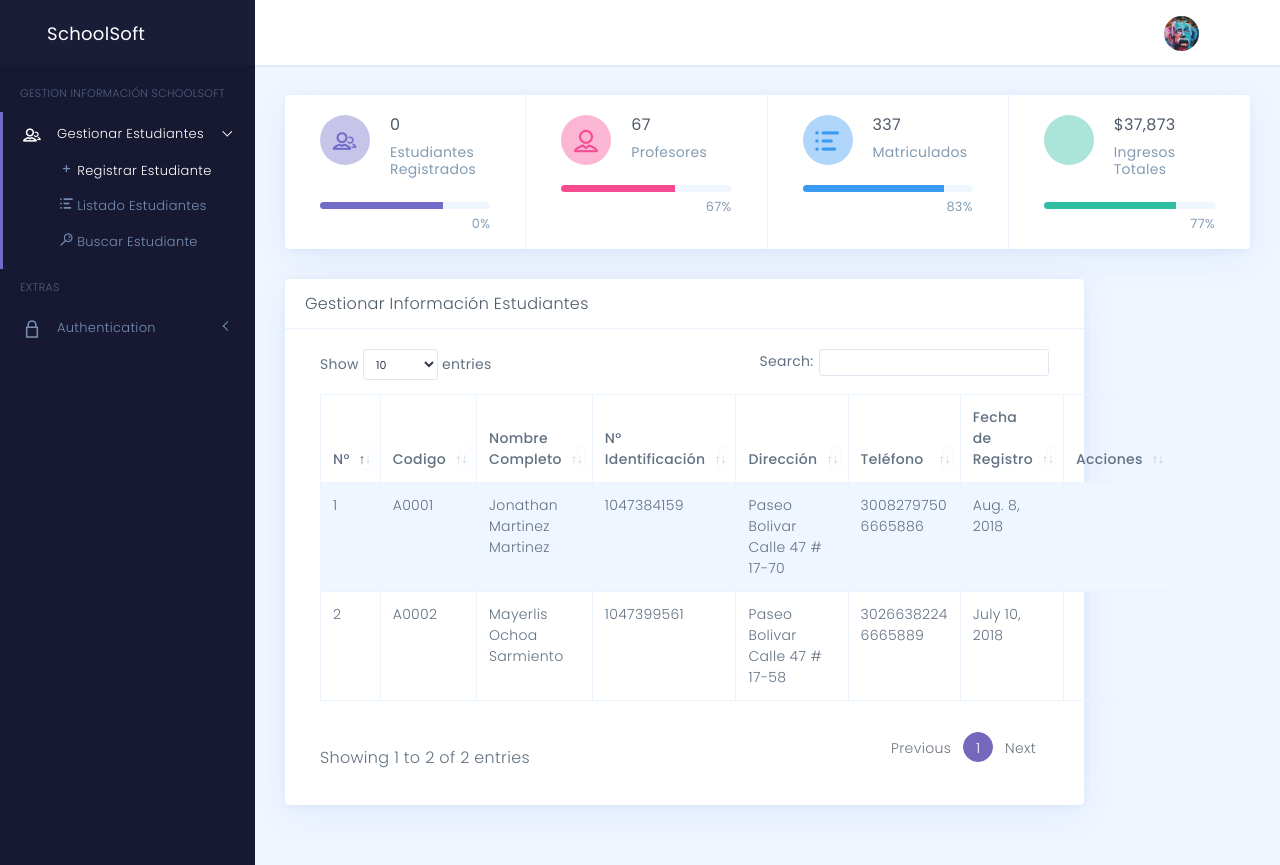
After one commit to Tathan1047/SchoolSoft, a Django app: template school/template/student/list_students.html in a window 1280 px wide. The commit adds this page. Run offline with Django 3.2, Linux system fonts and the light colour scheme; the template is opened without the code that fills it: values that come from a table or form of the project are taken from there, others are empty; data comes from the database, SQL or seed files in the repository; both versions use the stored data as it was after the commit; parts of the project's set-up code (start-up, migrations or seed data) failed here and were passed over; some libraries are stand-ins or nearby versions; some web fonts are replaced.

Commit message:
Add List Student dinamic

```diff
--- a/school/apps/student/models.py
+++ b/school/apps/student/models.py
@@ -28,7 +28,7 @@ class Student (models.Model):
     document_type = models.ForeignKey(Documenttype, on_delete=models.CASCADE)
     number_document=models.CharField(max_length=30)
     gender=models.CharField(choices=(("Masculino","Masculino"),("Femenino","Femenino")),max_length=30)
-    birthday=models.DateField
+    birthday=models.DateField()
     city= models.ForeignKey(City, on_delete=models.CASCADE)
     address=models.CharField(max_length=60)
     neighborhood=models.CharField(max_length=50)
--- a/school/apps/student/urls.py
+++ b/school/apps/student/urls.py
@@ -1,8 +1,9 @@
 from django.conf.urls import url
-from apps.student.views import InicioTemplateView, RegisterpaymentsCreateView
+from apps.student.views import InicioTemplateView, RegisterpaymentsCreateView, StudentListView
 
 
 urlpatterns = [
     url(r'^$', InicioTemplateView.as_view(), name="inicio"),
     url(r'^registerpayments/$', RegisterpaymentsCreateView.as_view(), name="registerpayments"),
+    url(r'^liststudents/$', StudentListView.as_view(), name="liststudents")
 ]
--- a/school/template/base.html
+++ b/school/template/base.html
@@ -177,7 +177,7 @@
 											<div class="icon-rounded icon-rounded-primary float-left m-r-20">
 												<i class="icon dripicons-user-group"></i>
 											</div>
-											<h5 class="card-title m-b-5 counter" data-count="100">0</h5>
+											<h5 class="card-title m-b-5 counter" data-count="{{ total_students }}">0</h5>
 											<h6 class="text-muted m-t-10">
 												Estudiantes Registrados
 											</h6>
@@ -185,7 +185,7 @@
 												<div class="progress-bar bg-primary" role="progressbar" style="" aria-valuenow="72" aria-valuemin="0" aria-valuemax="100"></div>
 											</div>
 
-											<small class="text-muted float-right m-t-5 mb-3 counter append-percent" data-count="72">
+											<small class="text-muted float-right m-t-5 mb-3 counter append-percent" data-count="{{ total_students }}">
 												0
 											</small>
 										</div>
@@ -193,7 +193,7 @@
 									<div class="col-md-12 col-lg-6 col-xl-3">
 										<div class="card-body">
 											<div class="icon-rounded icon-rounded-accent float-left m-r-20">
-												<i class="icon dripicons-user"></i>
+						    						<i class="icon dripicons-user"></i>
 											</div>
 											<h5 class="card-title m-b-5 counter" data-count="67">0</h5>
 											<h6 class="text-muted m-t-10">
@@ -277,6 +277,17 @@
 <script src="{% static '/assets/vendor/metismenu/dist/metisMenu.js'%}"></script>
 <script src="{% static '/assets/vendor/switchery-npm/index.js'%}"></script>
 <script src="{% static '/assets/vendor/malihu-custom-scrollbar-plugin/jquery.mCustomScrollbar.concat.min.js'%}"></script>
+<!-- ================== GLOBAL APP SCRIPTS ==================-->
+<script src="{% static 'assets/js/global/app.js'%}"></script>
+<!-- ================== PAGE LEVEL SCRIPTS ==================-->
+<script src="{% static '/assets/js/components/countUp-init.js'%}"></script>
+<script src="{% static '/assets/js/cards/counter-group.js'%}"></script>
+<script src="{% static '/assets/js/cards/recent-transactions.js'%}"></script>
+<script src="{% static '/assets/js/cards/monthly-budget.js'%}"></script>
+<script src="{% static 'assets/js/cards/users-chart.js'%}"></script>
+<script src="{% static '/assets/js/cards/bounce-rate-chart.js'%}"></script>
+<script src="{% static '/assets/js/cards/session-duration-chart.js'%}"></script>
+
 <!-- ================== PAGE LEVEL VENDOR SCRIPTS ==================-->
 <script src="{% static '/assets/vendor/countup.js/dist/countUp.min.js'%}"></script>
 <script src="{% static '/assets/vendor/chart.js/dist/Chart.bundle.min.js'%}"></script>
@@ -287,16 +298,9 @@
 <script src="{% static '/assets/vendor/flot.curvedlines/curvedLines.js'%}"></script>
 <script src="{% static '/assets/vendor/datatables.net/js/jquery.dataTables.js'%}"></script>
 <script src="{% static '/assets/vendor/datatables.net-bs4/js/dataTables.bootstrap4.js'%}"></script>
-<!-- ================== GLOBAL APP SCRIPTS ==================-->
-<script src="{% static 'assets/js/global/app.js'%}"></script>
-<!-- ================== PAGE LEVEL SCRIPTS ==================-->
-<script src="{% static '/assets/js/components/countUp-init.js'%}"></script>
-<script src="{% static '/assets/js/cards/counter-group.js'%}"></script>
-<script src="{% static '/assets/js/cards/recent-transactions.js'%}"></script>
-<script src="{% static '/assets/js/cards/monthly-budget.js'%}"></script>
-<script src="{% static 'assets/js/cards/users-chart.js'%}"></script>
-<script src="{% static '/assets/js/cards/bounce-rate-chart.js'%}"></script>
-<script src="{% static '/assets/js/cards/session-duration-chart.js'%}"></script>
+
+<script src="{% static '/assets/js/global/app.js' %}"></script>
+<script src="{% static '/assets/js/components/datatables-init.js' %}"></script>
 <script> (function(i, s, o, g, r, a, m) {
 i['GoogleAnalyticsObject'] = r;
 i[r] = i[r] || function() {
--- /dev/null
+++ b/school/template/student/list_students.html
@@ -0,0 +1,33 @@
+{% extends "base.html" %}
+{% block title %}Listado| Estudiantes {% endblock %}
+{% block TitleForm %}Gestionar Información Estudiantes{% endblock %}
+{% block content %}
+<table id="bs4-table" class="table table-striped table-bordered" style="width:100%">
+            <thead>
+            <tr>
+                <th>N°</th>
+                <th>Codigo</th>
+                <th>Nombre Completo</th>
+                <th>N° Identificación</th>
+                <th>Dirección</th>
+                <th>Teléfono</th>
+                <th>Fecha de Registro</th>
+                <th>Acciones</th>
+            </tr>
+            </thead>
+            <tbody>
+            {% for student in students %}
+                <tr>
+                    <td>{{ forloop.counter }}</td>
+                    <td>{{ student.code_student }}</td>
+                    <td>{{ student.name_student }}  {{ student.lastname_student }}</td>
+                    <td>{{ student.number_document }}</td>
+                    <td>{{ student.address }}</td>
+                    <td>{{ student.cellphone_number }} {{ student.number_telephone }}</td>
+                    <td>{{ student.register_date }}</td>
+                    <td></td>
+                </tr>
+            {% endfor %}
+            </tbody>
+        </table>
+{% endblock %}
```
Also changed, not shown: school/apps/student/views.py (+19 -4 lines), school/apps/student/migrations/0001_initial.py, school/apps/student/migrations/0002_auto_20180805_0456.py (deleted), school/db.sqlite3.
